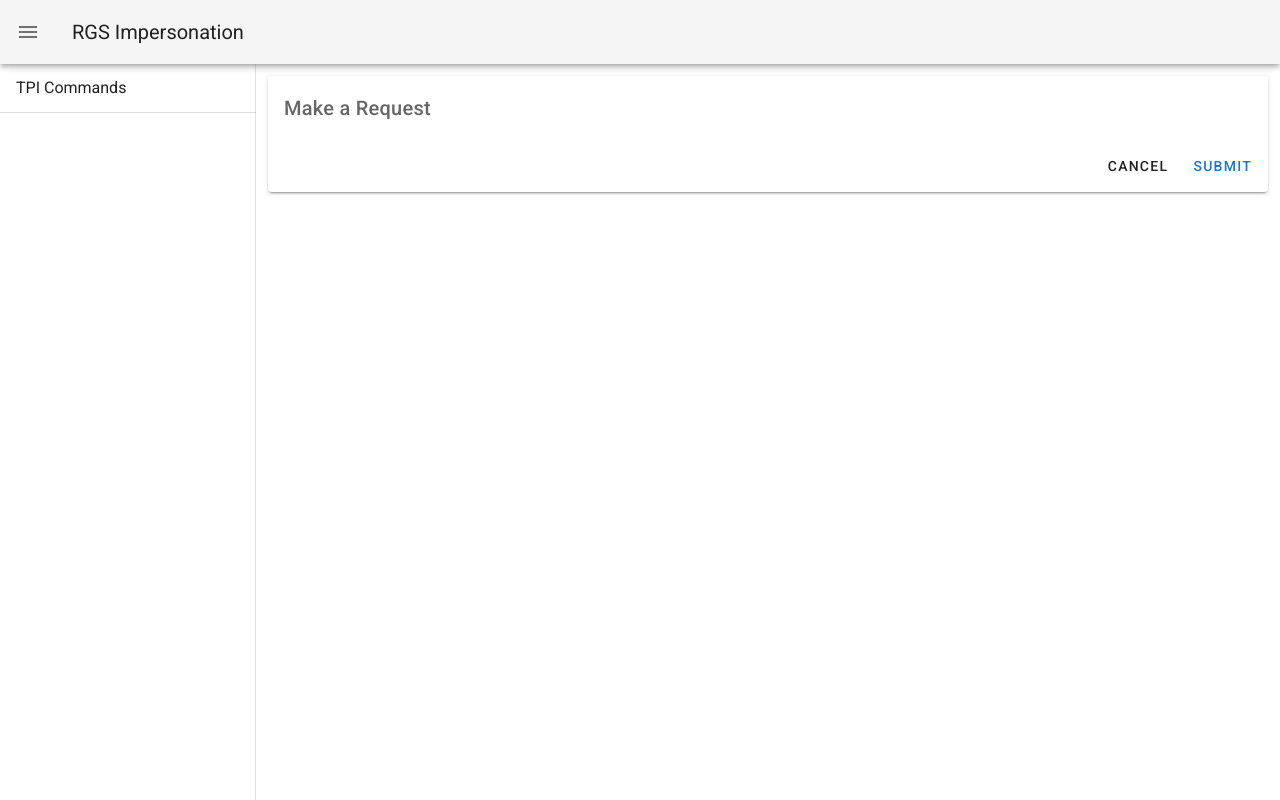
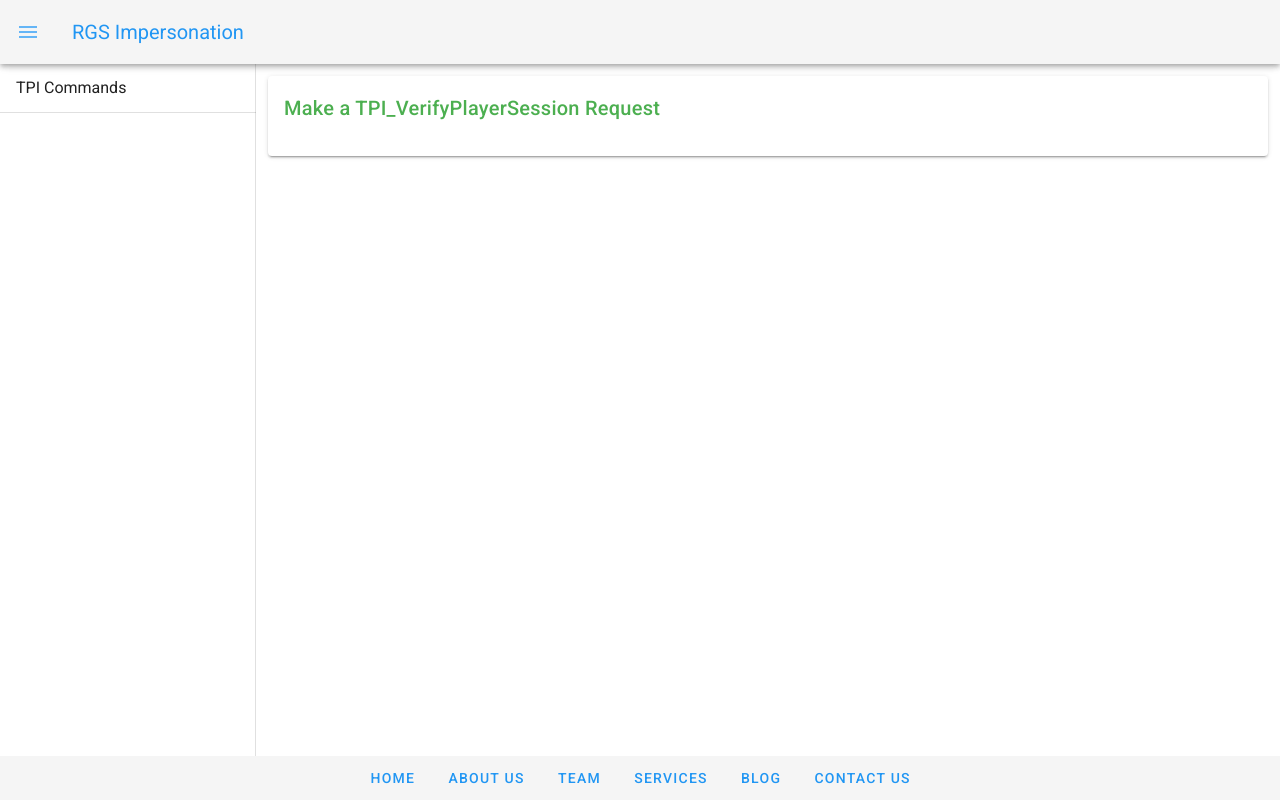
Before and after one commit to shailen3101/TPI-Impersonation-Project, a Vue app in the folder client/: page / in a window 1280 px wide. Built offline with nearby package versions, Linux system fonts and the light colour scheme.

Commit message:
adding footer to home view

```diff
--- a/client/src/components/Methods/VerifyPlayerSession.vue
+++ b/client/src/components/Methods/VerifyPlayerSession.vue
@@ -3,18 +3,10 @@
     <v-row align="center" justify="center">
       <v-col cols="12">
         <v-card>
-          <v-card-text>
-            <v-row>
-              <v-col cols="12" md="6">
-                <span class="title">Make a Request</span>
-              </v-col>
-            </v-row>
-          </v-card-text>
-          <v-card-actions>
-            <v-spacer></v-spacer>
-            <v-btn text>Cancel</v-btn>
-            <v-btn text color="primary">Submit</v-btn>
-          </v-card-actions>
+          <v-card-title class="green--text">
+            Make a TPI_VerifyPlayerSession Request
+          </v-card-title>
+          <v-card-text class="black--text"> </v-card-text>
         </v-card>
       </v-col>
     </v-row>
@@ -22,5 +14,17 @@
 </template>
 
 <script>
-export default {};
+export default {
+  data: () => {
+    return {
+      json: {}
+    };
+  },
+  components: {},
+  methods: {
+    onError() {
+      console.log("error");
+    }
+  }
+};
 </script>
--- a/client/src/components/shared/Footer.vue
+++ b/client/src/components/shared/Footer.vue
@@ -1,19 +1,16 @@
 <template>
-  <v-footer color="primary lighten-1" padless>
+  <v-footer color="dark" padless :inset="false" app>
     <v-row justify="center" no-gutters>
       <v-btn
         v-for="link in links"
         :key="link"
-        color="white"
+        color="blue"
         text
         rounded
-        class="my-2"
+        class="my-1"
       >
         {{ link }}
       </v-btn>
-      <v-col class="primary lighten-2 py-4 text-center white--text" cols="12">
-        {{ new Date().getFullYear() }} — <strong>Vuetify</strong>
-      </v-col>
     </v-row>
   </v-footer>
 </template>
--- a/client/src/components/shared/Header.vue
+++ b/client/src/components/shared/Header.vue
@@ -24,9 +24,12 @@
     </v-navigation-drawer>
 
     <v-app-bar :clipped-left="homeLayout.clipped" app>
-      <v-app-bar-nav-icon @click.stop="homeLayout.model = !homeLayout.model">
+      <v-app-bar-nav-icon
+        @click.stop="homeLayout.model = !homeLayout.model"
+        class="blue--text text--lighten-2"
+      >
       </v-app-bar-nav-icon>
-      <v-toolbar-title cols="12">
+      <v-toolbar-title cols="12" class="blue--text">
         RGS Impersonation
       </v-toolbar-title>
     </v-app-bar>
--- a/client/src/views/Home.vue
+++ b/client/src/views/Home.vue
@@ -1,20 +1,21 @@
 <template>
   <v-app>
     <app-header />
-
-    <AppContent />
-    <!-- <v-switch v-model="$vuetify.theme.dark" primary label="Dark"></v-switch> -->
+    <app-content />
+    <app-footer />
   </v-app>
 </template>
 
 <script>
 import AppHeader from "../components/shared/Header.vue";
 import AppContent from "./../components/Content.vue";
+import AppFooter from "./../components/shared/Footer.vue";
 
 export default {
   components: {
     AppHeader,
-    AppContent
+    AppContent,
+    AppFooter
   }
 };
 </script>
```
Also changed, not shown: 1 other file (tests, documents, lock files or other folders).
